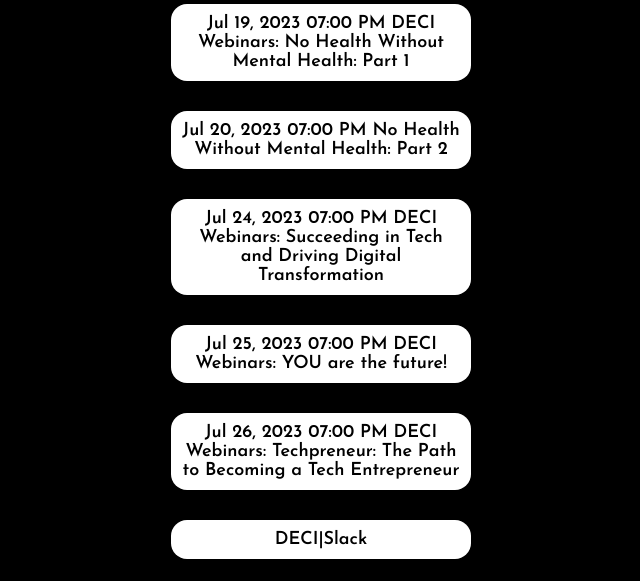
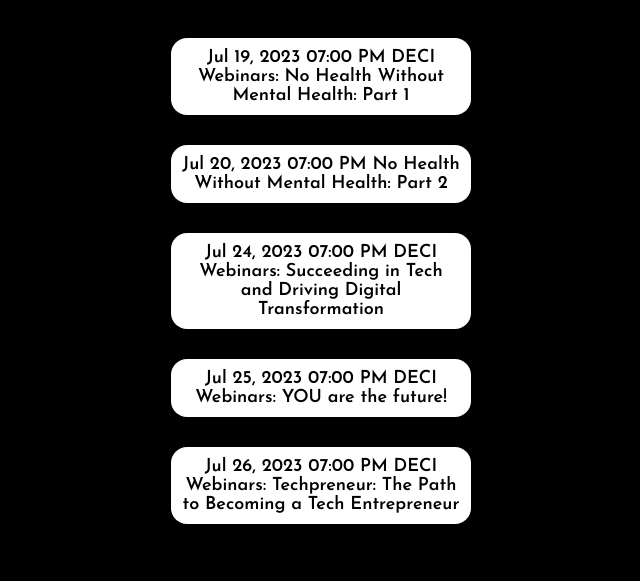
Before and after one commit to iOssme/aser-dev.github.io, a plain HTML site: page linktree/linktree.html in a window 1280 px wide. Shown: the part 180-761 px from the top of the page, without its empty margins (319-959 px from the left). Drawn offline with Linux system fonts and the light colour scheme.

Commit message:
linktree.html

```diff
--- a/linktree/linktree.html
+++ b/linktree/linktree.html
@@ -101,9 +101,7 @@ Jul 25, 2023 07:00 PM  DECI Webinars: YOU are the future!
         Jul 26, 2023 07:00 PM DECI Webinars: Techpreneur: The Path to Becoming a Tech Entrepreneur
     </a>
 
-    <a class="e" href="https://deci-l1.slack.com/">
-        DECI|Slack
-    </a>
+
         <a class="" href="">
 
     </a>
```
